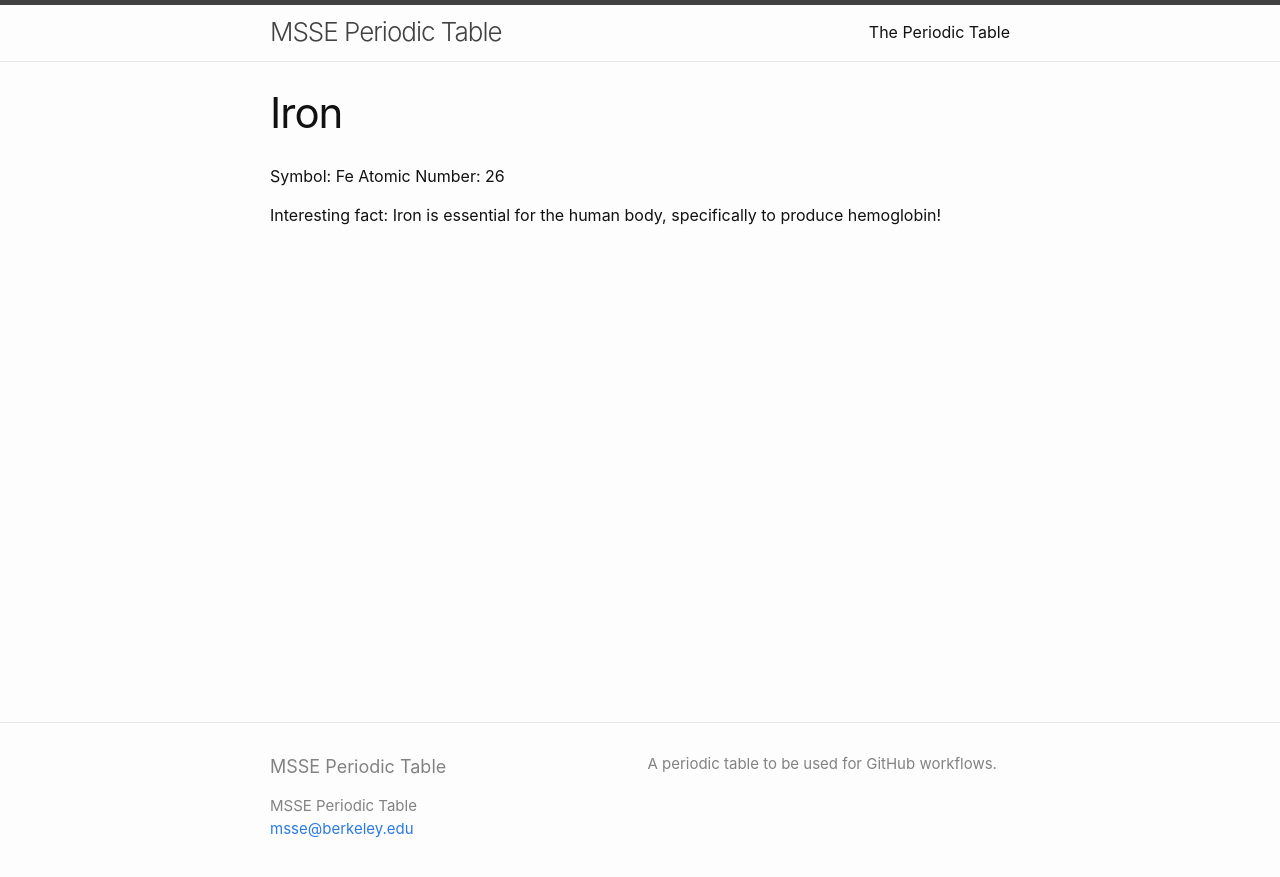
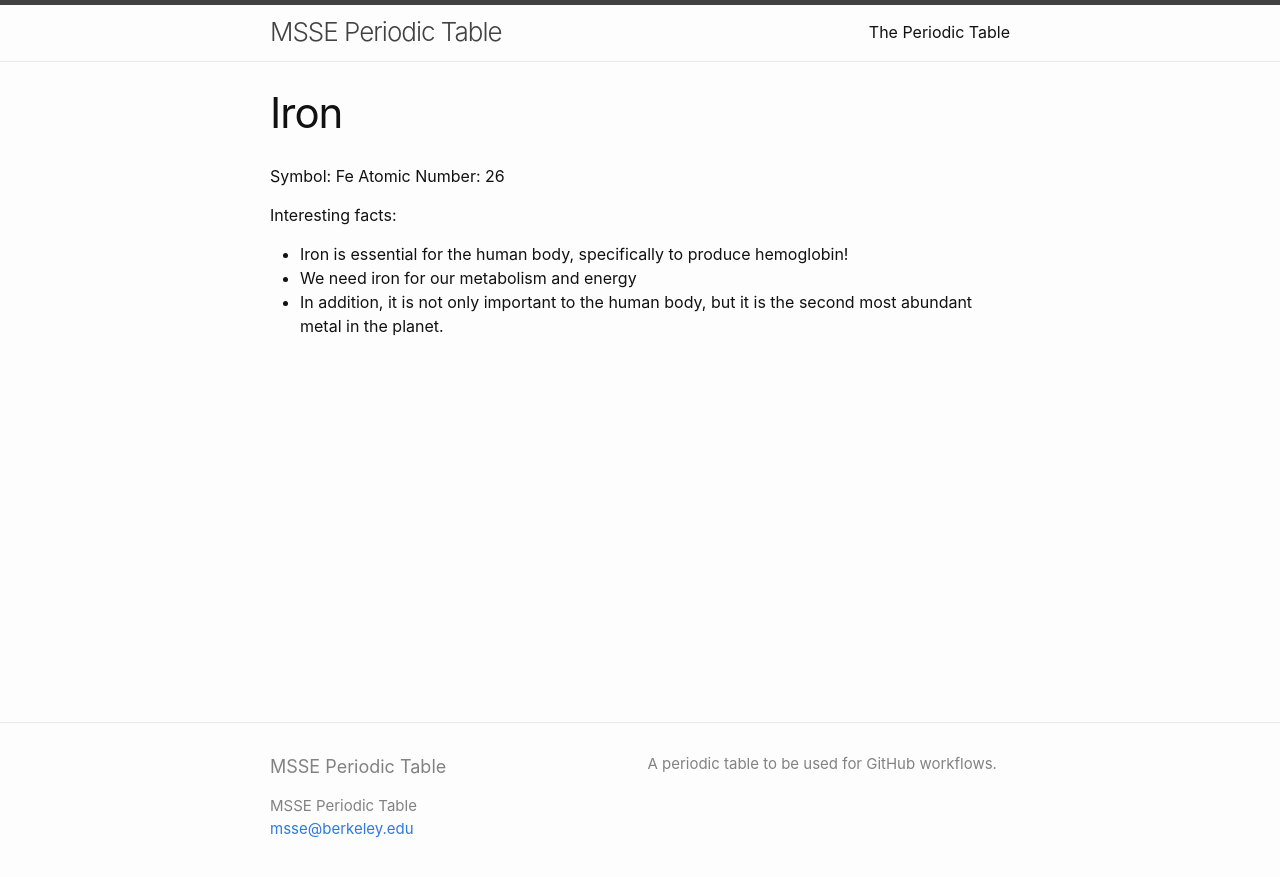
Before and after one commit to msse-chem-280-2024/periodic-table, a Jekyll site: the page built from elements/iron.md, in a window 1280 px wide. Shown: the top 877 px of the page. Built offline with Jekyll 4.4.1, drawn with Linux system fonts in a browser that asks for light colours.

Commit message:
update iron page

```diff
--- a/elements/iron.md
+++ b/elements/iron.md
@@ -6,4 +6,7 @@ title: Iron
 Symbol: Fe
 Atomic Number: 26
 
-Interesting fact: Iron is essential for the human body, specifically to produce hemoglobin!
+Interesting facts:
+- Iron is essential for the human body, specifically to produce hemoglobin!
+- We need iron for our metabolism and energy
+- In addition, it is not only important to the human body, but it is the second most abundant metal in the planet.
```
